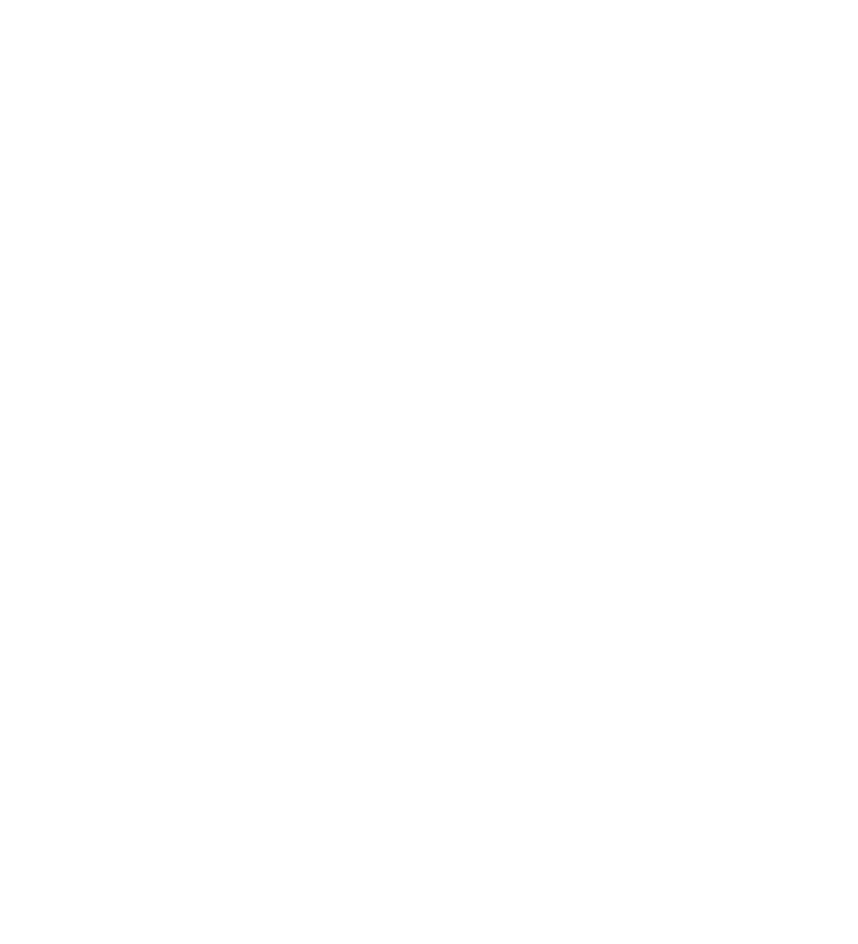
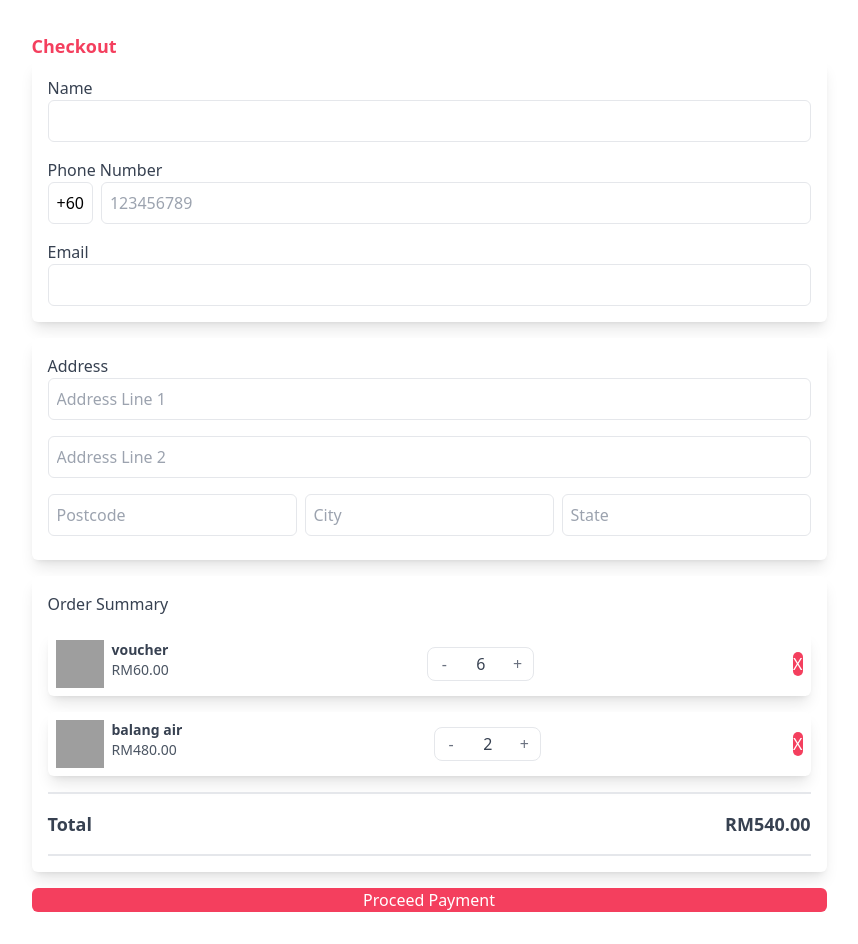
Before and after one commit to haziqahmad769/ecomm-ui, a React (Vite) app in the folder web/: page /checkout in a window 1280 px wide. Before the commit this address had no page. Shown: the whole page, without its empty margins (211-1069 px from the left). Before the commit the page ends 800 px from the top, so only its background shows below. Built offline with nearby package versions, Linux system fonts and the light colour scheme; grey boxes are pictures that could not be loaded.

Commit message:
creating checkout page

```diff
--- a/web/src/App.jsx
+++ b/web/src/App.jsx
@@ -2,6 +2,7 @@ import { Routes, Route } from "react-router-dom";
 import HomePage from "./pages/home/HomePage";
 import ProductDetail from "./pages/product/ProductDetail";
 import CartItem from "./pages/cart/CartItem";
+import Checkout from "./pages/checkout/Checkout";
 
 function App() {
   return (
@@ -10,6 +11,8 @@ function App() {
         <Route path="/" element={<HomePage />} />
         <Route path="/product-detail" element={<ProductDetail />} />
         <Route path='/cart' element={<CartItem/>}/>
+        <Route path='/checkout' element={<Checkout/>}/>
+
 
       </Routes>
     </div>
--- a/web/src/components/ItemCard.jsx
+++ b/web/src/components/ItemCard.jsx
@@ -1,17 +1,19 @@
 const ItemCard = ({ item, updateQuantity }) => {
-  const reduceQuantity = () => {
+  const reduceQuantity = (e) => {
+    e.preventDefault();
     if (item.quantity > 1) {
       updateQuantity(item.id, item.quantity - 1);
     }
   };
 
-  const addQuantity = () => {
+  const addQuantity = (e) => {
+    e.preventDefault();
     updateQuantity(item.id, item.quantity + 1);
   };
   return (
     <div className="">
       {/* card */}
-      <div className="flex flex-row card justify-center items-center rounded-md bg-white shadow-lg p-2 my-4 gap-4">
+      <div className="flex flex-row card justify-between items-center rounded-md bg-white shadow-lg p-2 my-4 gap-4">
         <div className="flex flex-row">
           {/* image */}
           <figure className=" rounded-lg w-12 h-12 ">
--- /dev/null
+++ b/web/src/pages/checkout/Checkout.jsx
@@ -0,0 +1,175 @@
+import { useState } from "react";
+import { CART_ITEMS } from "../../utils/database/dummyDb";
+import ItemCard from "../../components/ItemCard";
+
+const Checkout = () => {
+  const [items, setItems] = useState(CART_ITEMS.items);
+  const [formData, setFormData] = useState({
+    name: "",
+    phoneNumber: "",
+    email: "",
+    addressLine1: "",
+    addressLine2: "",
+    postcode: "",
+    city: "",
+    state: "",
+  });
+
+  const updateQuantity = (id, newQuantity) => {
+    setItems((prevItems) =>
+      prevItems.map((item) =>
+        item.id === id
+          ? {
+              ...item,
+              quantity: newQuantity,
+              totalPrice: (newQuantity * item.product.price).toFixed(2),
+            }
+          : item
+      )
+    );
+  };
+
+  //   calculate new total quantity
+  const totalPrice = items
+    .reduce((sum, item) => sum + item.quantity * item.product.price, 0)
+    .toFixed(2);
+
+  const handleChange = (e) => {
+    const { name, value } = e.target;
+    setFormData((prev) => ({ ...prev, [name]: value }));
+  };
+
+  return (
+    <div className=" flex flex-col items-center p-4">
+      <div className="flex flex-col my-4">
+        <h2 className=" text-rose-500 text-lg font-semibold">Checkout</h2>
+
+        <form action="" className="flex flex-col gap-4">
+          {/*name, phone number & email  */}
+          <div className=" flex flex-col rounded-md card bg-white shadow-lg p-4">
+            {/* name */}
+            <div className="mb-4">
+              <label className="text-gray-700 text-md">Name</label>
+              <input
+                type="text"
+                name="name"
+                value={formData.name}
+                onChange={handleChange}
+                className="w-full p-2 border rounded-md"
+              />
+            </div>
+            {/* phone number */}
+            <div className="mb-4">
+              <label className="text-gray-700 text-md">Phone Number</label>
+
+              <div className="flex flex-row">
+                <div className="flex justify-center items-center p-2 border rounded-md">
+                  +60
+                </div>
+                <input
+                  type="text"
+                  name="phoneNumber"
+                  value={formData.phoneNumber}
+                  onChange={handleChange}
+                  placeholder="123456789"
+                  className="w-full p-2 border rounded-md ml-2"
+                />
+              </div>
+            </div>
+            {/* email */}
+            <div className="">
+              <label className="text-gray-700 text-md">Email</label>
+              <input
+                type="text"
+                name="email"
+                value={formData.email}
+                onChange={handleChange}
+                className="w-full p-2 border rounded-md"
+              />
+            </div>
+          </div>
+          {/* address */}
+          <div className=" flex flex-col rounded-md card bg-white shadow-lg p-4">
+            <div className="">
+              <label className=" text-gray-700 text-md">Address</label>
+              <input
+                type="text"
+                name="addressLine1"
+                value={formData.addressLine1}
+                onChange={handleChange}
+                placeholder="Address Line 1"
+                className="w-full p-2 border rounded-md mb-4"
+              />
+              <input
+                type="text"
+                name="addressLine2"
+                value={formData.addressLine2}
+                onChange={handleChange}
+                placeholder="Address Line 2"
+                className="w-full p-2 border rounded-md mb-4"
+              />
+            </div>
+
+            {/* postcode, city, state */}
+            <div className=" flex flex-row gap-2">
+              <input
+                type="text"
+                name="postcode"
+                value={formData.postcode}
+                onChange={handleChange}
+                placeholder="Postcode"
+                className="w-full p-2 border rounded-md mb-2"
+              />
+              <input
+                type="text"
+                name="city"
+                value={formData.city}
+                onChange={handleChange}
+                placeholder="City"
+                className="w-full p-2 border rounded-md mb-2"
+              />
+              <input
+                type="text"
+                name="state"
+                value={formData.state}
+                onChange={handleChange}
+                placeholder="State"
+                className="w-full p-2 border rounded-md mb-2"
+              />
+            </div>
+          </div>
+
+          {/* order summary */}
+          <div className=" flex flex-col rounded-md card bg-white shadow-lg p-4">
+            <p className=" text-gray-700 text-md">Order Summary</p>
+            <div className="">
+              {/* item card */}
+              {items.map((item) => (
+                <ItemCard
+                  key={item.id}
+                  item={item}
+                  updateQuantity={updateQuantity}
+                />
+              ))}
+            </div>
+
+            {/* total price */}
+            <div className=" flex flex-row justify-between items-center border-t-2 border-b-2 py-4">
+              <div className="text-gray-700 font-semibold text-lg">Total</div>
+              <div className="text-gray-700 font-semibold text-lg">
+                RM{totalPrice}
+              </div>
+            </div>
+          </div>
+
+          {/* pay button */}
+          <button className="btn bg-rose-500 text-white hover:bg-rose-600 w-full rounded-md">
+            Proceed Payment
+          </button>
+        </form>
+      </div>
+    </div>
+  );
+};
+
+export default Checkout;
```
